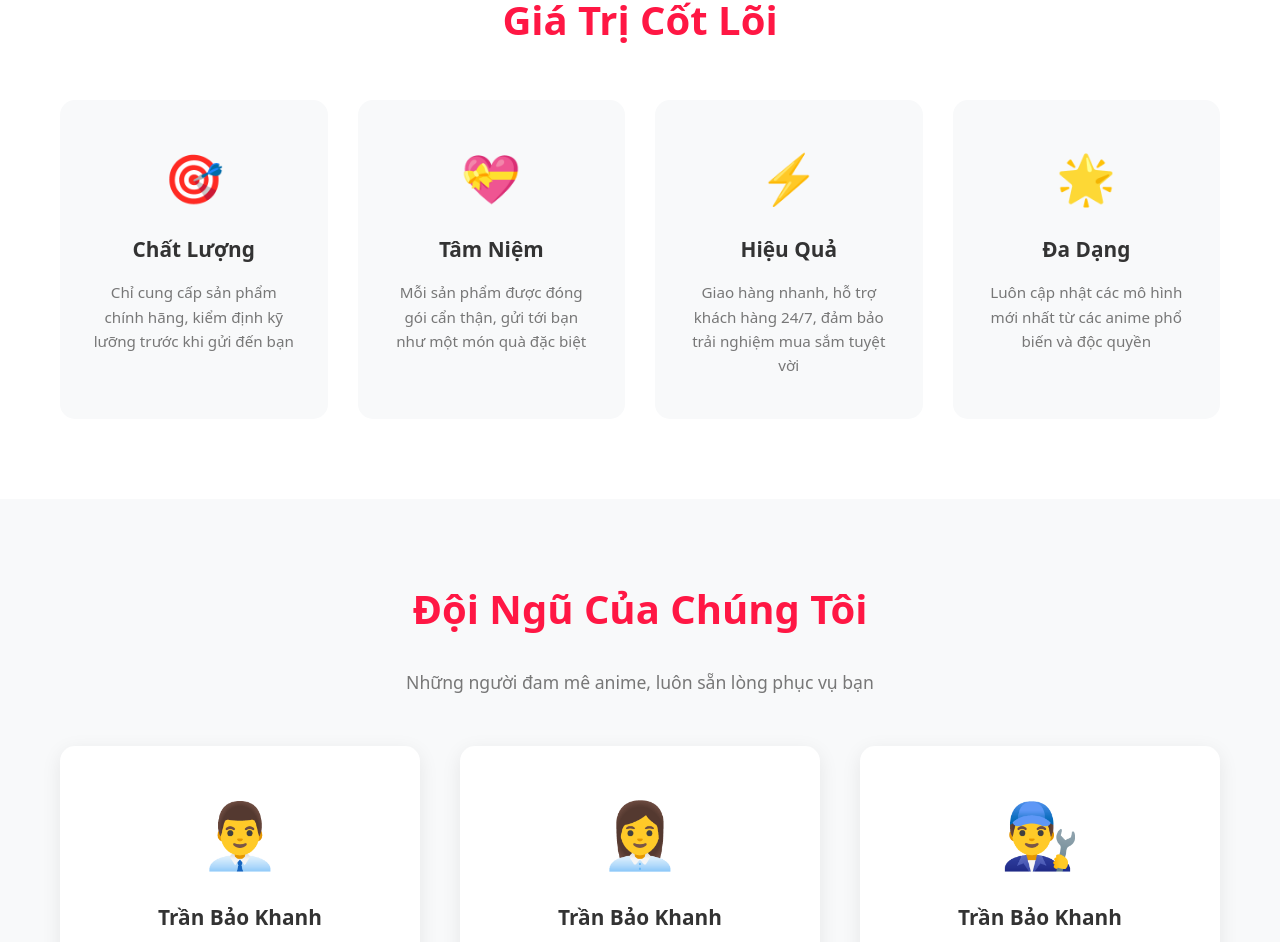
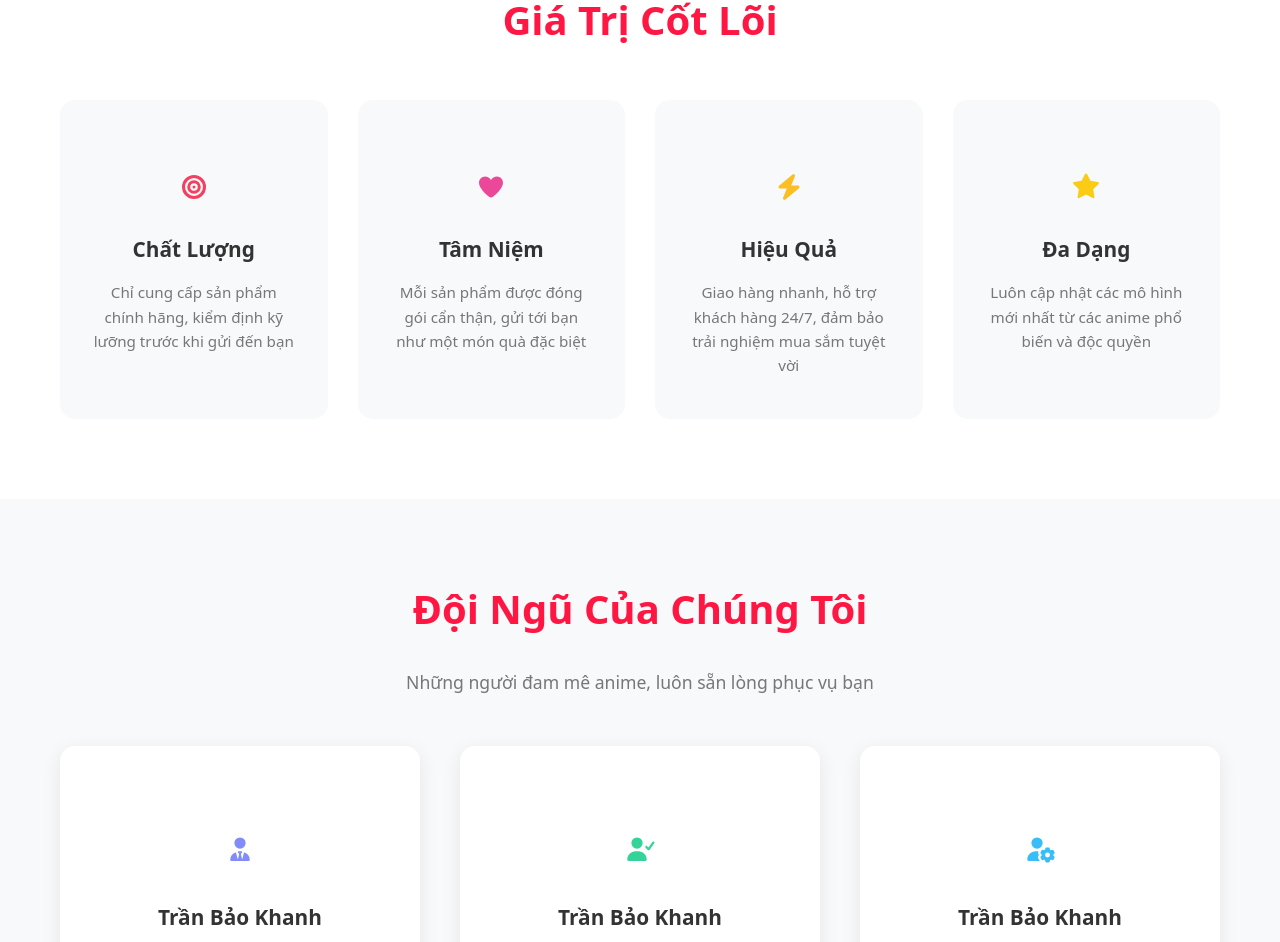
Before and after one commit to Khanhh14/Anime-Store, a Vue app in the folder FE/: page /about in a window 1280 px wide. Shown: the part 1215-2157 px from the top of the page. Built offline with nearby package versions, Linux system fonts and the light colour scheme; no server answers; what vue3-google-signin would draw is missing.

Commit message:
Update 20.9

```diff
--- a/FE/src/plugins/fontawesome.js
+++ b/FE/src/plugins/fontawesome.js
@@ -22,24 +22,25 @@ import {
   faUsers,
   faStar,
   faCalendarDays,
-  faImage
+  faImage,
+  faWandMagicSparkles,
+  faBullseye,
+  faBolt,
+  faUserTie,
+  faUserGear,
+  faUserCheck
 } from '@fortawesome/free-solid-svg-icons'
 
-// Gom danh sách toàn bộ icon cần dùng
 const icons = [
-  // Giao diện chung & Tim
   faBars, faLocationDot, faPhone, faEnvelope, fasHeart, farHeart,
-
-  // Admin Navigation & Nút bấm
   faChartPie, faComments, faBoxArchive, faFileInvoiceDollar,
   faCreditCard, faTags, faTicket, faUsersGear, faArrowLeft,
-
-  // Biểu đồ & Báo cáo thống kê
   faChartLine, faSackDollar, faCartShopping, faUsers,
-  faStar, faCalendarDays, faImage
+  faStar, faCalendarDays, faImage,
+  // About icons
+  faWandMagicSparkles, faBullseye, faBolt, faUserTie, faUserGear, faUserCheck
 ]
 
-// Đăng ký toàn bộ vào thư viện Font Awesome
 library.add(...icons)
 
 export { FontAwesomeIcon }
--- a/FE/src/views/AboutView.vue
+++ b/FE/src/views/AboutView.vue
@@ -50,7 +50,9 @@
             </div>
             <div class="story-image">
               <div class="image-placeholder">
-                <div class="image-icon">✨</div>
+                <div class="image-icon">
+                  <font-awesome-icon :icon="['fas', 'wand-magic-sparkles']" class="text-amber-400 text-3xl" />
+                </div>
               </div>
             </div>
           </div>
@@ -63,22 +65,30 @@
           <h2 class="section-title text-center">Giá Trị Cốt Lõi</h2>
           <div class="values-grid">
             <div class="value-card">
-              <div class="value-icon">🎯</div>
+              <div class="value-icon">
+                <font-awesome-icon :icon="['fas', 'bullseye']" class="text-rose-500 text-2xl" />
+              </div>
               <h3>Chất Lượng</h3>
               <p>Chỉ cung cấp sản phẩm chính hãng, kiểm định kỹ lưỡng trước khi gửi đến bạn</p>
             </div>
             <div class="value-card">
-              <div class="value-icon">💝</div>
+              <div class="value-icon">
+                <font-awesome-icon :icon="['fas', 'heart']" class="text-pink-500 text-2xl" />
+              </div>
               <h3>Tâm Niệm</h3>
               <p>Mỗi sản phẩm được đóng gói cẩn thận, gửi tới bạn như một món quà đặc biệt</p>
             </div>
             <div class="value-card">
-              <div class="value-icon">⚡</div>
+              <div class="value-icon">
+                <font-awesome-icon :icon="['fas', 'bolt']" class="text-amber-400 text-2xl" />
+              </div>
               <h3>Hiệu Quả</h3>
               <p>Giao hàng nhanh, hỗ trợ khách hàng 24/7, đảm bảo trải nghiệm mua sắm tuyệt vời</p>
             </div>
             <div class="value-card">
-              <div class="value-icon">🌟</div>
+              <div class="value-icon">
+                <font-awesome-icon :icon="['fas', 'star']" class="text-yellow-400 text-2xl" />
+              </div>
               <h3>Đa Dạng</h3>
               <p>Luôn cập nhật các mô hình mới nhất từ các anime phổ biến và độc quyền</p>
             </div>
@@ -93,19 +103,25 @@
           <p class="team-subtitle">Những người đam mê anime, luôn sẵn lòng phục vụ bạn</p>
           <div class="team-grid">
             <div class="team-card">
-              <div class="team-avatar">👨‍💼</div>
+              <div class="team-avatar">
+                <font-awesome-icon :icon="['fas', 'user-tie']" class="text-indigo-400 text-2xl" />
+              </div>
               <h3>Trần Bảo Khanh</h3>
               <p class="team-role">Sáng Lập Viên & CEO</p>
               <p class="team-bio">Người yêu anime, giấc mơ là mang hình tượng yêu thích đến mọi fan</p>
             </div>
             <div class="team-card">
-              <div class="team-avatar">👩‍💼</div>
+              <div class="team-avatar">
+                <font-awesome-icon :icon="['fas', 'user-check']" class="text-emerald-400 text-2xl" />
+              </div>
               <h3>Trần Bảo Khanh</h3>
               <p class="team-role">Quản Lý Sản Phẩm</p>
               <p class="team-bio">Chuyên gia tìm kiếm những mô hình tốt nhất trên toàn thế giới</p>
             </div>
             <div class="team-card">
-              <div class="team-avatar">👨‍🔧</div>
+              <div class="team-avatar">
+                <font-awesome-icon :icon="['fas', 'user-gear']" class="text-sky-400 text-2xl" />
+              </div>
               <h3>Trần Bảo Khanh</h3>
               <p class="team-role">Quản Lý Vận Hành</p>
               <p class="team-bio">Đảm bảo mỗi sản phẩm đến tay bạn an toàn và đúng thời gian</p>
```
